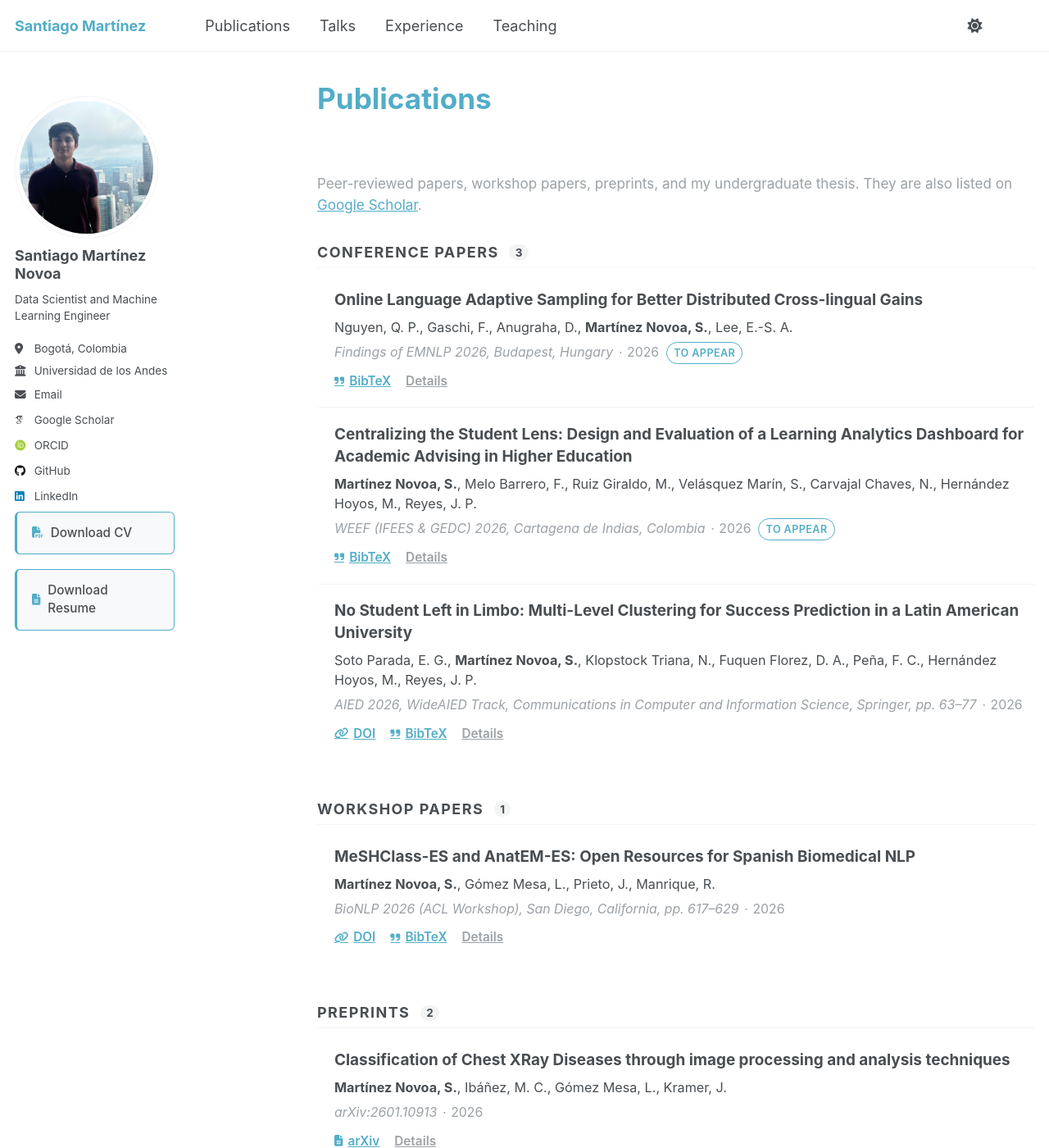
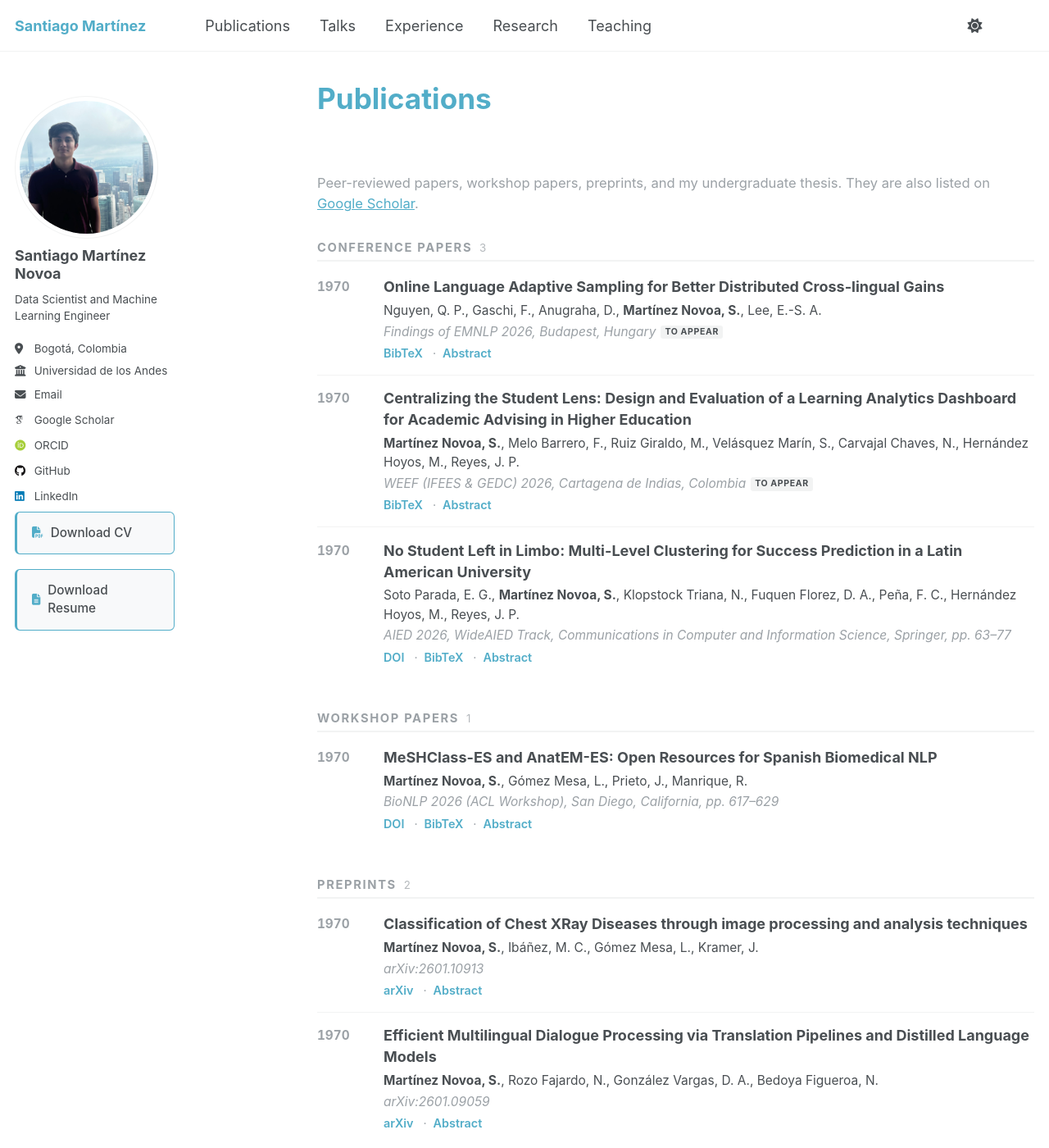
Before and after one commit to SantiagoM99/SantiagoM99.github.io, a Jekyll site: the page built from _pages/publications.html, in a window 1280 px wide and 1400 px high. Shown: the whole window at 82% size. Built offline with Jekyll 4.4.1, drawn with Linux system fonts in a browser that asks for light colours; some web fonts are replaced; a script that is not in the unit is left out; some of the changed text lies outside the part shown.

Commit message:
Split Work and Research into their own nav entries
Replace the in-page tabs with what the site already navigates by: two
menu entries, Experience for work and Research for research, each
pointing at its own page. The pages no longer cross-link with a
button that took you away from the one you were reading.

Rework the publications list into a proper citation layout: the year
sits in a left gutter and the entry gives title, authors with my own
name in bold, italic venue with the status pill beside it, and a row
of links. The previous version was airy and hard to scan because the
theme's `.page__content p` rule outranked the item margins, so the
list styles are now nested under .pub to win on specificity.

```diff
--- a/_data/navigation.yml
+++ b/_data/navigation.yml
@@ -17,6 +17,9 @@ main:
   - title: "Experience"
     url: /experience/
 
+  - title: "Research"
+    url: /research-experience/
+
   - title: "Teaching"
     url: /teaching/
 
--- a/_includes/publication-single.html
+++ b/_includes/publication-single.html
@@ -1,47 +1,43 @@
 {% include base_path %}
 
 {% comment %}
-  Listado de publicaciones en estilo cita academica: titulo, autores (con el
-  nombre propio en negrilla), venue + anio + estado, y una fila de enlaces.
-  Los campos vienen del front matter que genera cv_json_to_markdown_html.py.
+  Entrada de publicacion: año en la columna izquierda, y a la derecha titulo,
+  autores (nombre propio en negrilla), venue y enlaces. Los campos vienen del
+  front matter que genera cv_json_to_markdown_html.py.
 {% endcomment %}
 
 {% assign authors = post.authors | replace: "Martínez Novoa, S.", "<strong>Martínez Novoa, S.</strong>" | replace: "Santiago Martínez Novoa", "<strong>Santiago Martínez Novoa</strong>" %}
 
-<article class="pub-item" itemscope itemtype="https://schema.org/ScholarlyArticle">
-  <h3 class="pub-item__title" itemprop="headline">
+<article class="pub">
+  <div class="pub__year">{{ post.year | default: post.date | date: "%Y" }}</div>
+
+  <div class="pub__body">
+    <h3 class="pub__title">
       <a href="{{ base_path }}{{ post.url }}">{{ post.title }}</a>
     </h3>
 
     {% if post.authors and post.authors != '' %}
-    <p class="pub-item__authors">{{ authors }}</p>
+      <p class="pub__authors">{{ authors }}</p>
     {% endif %}
 
-  <p class="pub-item__meta">
-    {% if post.venue and post.venue != '' %}
-      <span class="pub-item__venue">{{ post.venue }}</span>
+    {% if post.venue != '' or post.status != '' %}
+      <p class="pub__venue">{{ post.venue }}{% if post.status and post.status != '' %}<span class="pub__badge">{{ post.status }}</span>{% endif %}</p>
     {% endif %}
-    {% if post.year %}
-      <span class="pub-item__year">{{ post.year }}</span>
-    {% endif %}
-    {% if post.status and post.status != '' %}
-      <span class="pub-item__badge">{{ post.status }}</span>
-    {% endif %}
-  </p>
 
-  <p class="pub-item__links">
+    <p class="pub__links">
       {% if post.doiurl and post.doiurl != '' %}
-      <a href="{{ post.doiurl }}" class="pub-link" target="_blank" rel="noopener"><i class="fas fa-link" aria-hidden="true"></i> DOI</a>
+        <a href="{{ post.doiurl }}" target="_blank" rel="noopener">DOI</a>
       {% endif %}
       {% if post.arxivurl and post.arxivurl != '' %}
-      <a href="{{ post.arxivurl }}" class="pub-link" target="_blank" rel="noopener"><i class="fas fa-file-lines" aria-hidden="true"></i> arXiv</a>
+        <a href="{{ post.arxivurl }}" target="_blank" rel="noopener">arXiv</a>
       {% endif %}
       {% if post.paperurl and post.paperurl != '' and post.doiurl == '' and post.arxivurl == '' %}
-      <a href="{{ post.paperurl }}" class="pub-link" target="_blank" rel="noopener"><i class="fas fa-up-right-from-square" aria-hidden="true"></i> Read</a>
+        <a href="{{ post.paperurl }}" target="_blank" rel="noopener">Full text</a>
       {% endif %}
       {% if post.bibtexurl and post.bibtexurl != '' %}
-      <a href="{{ post.bibtexurl }}" class="pub-link" target="_blank" rel="noopener"><i class="fas fa-quote-right" aria-hidden="true"></i> BibTeX</a>
+        <a href="{{ post.bibtexurl }}" target="_blank" rel="noopener">BibTeX</a>
       {% endif %}
-    <a href="{{ base_path }}{{ post.url }}" class="pub-link pub-link--details">Details</a>
+      <a href="{{ base_path }}{{ post.url }}">Abstract</a>
     </p>
+  </div>
 </article>
--- a/_sass/layout/_site-polish.scss
+++ b/_sass/layout/_site-polish.scss
@@ -1,140 +1,74 @@
 /* ==========================================================================
    SITE POLISH
-   Pestañas de experiencia, listado de publicaciones y ajustes de tarjetas.
+   Listado de publicaciones y ajustes de tarjetas.
    Todo se apoya en las variables --global-* para funcionar en claro y oscuro.
    ========================================================================== */
-
-/* --------------------------------------------------------------------------
-   Pestañas: Work / Research
-   -------------------------------------------------------------------------- */
-
-.exp-tabs {
-  display: flex;
-  flex-wrap: wrap;
-  gap: 0.25rem;
-  margin: 0 0 1.75em;
-  border-bottom: 1px solid var(--global-border-color);
-}
-
-.exp-tab {
-  display: inline-flex;
-  align-items: center;
-  gap: 0.5em;
-  padding: 0.65em 1.1em;
-  border: 0;
-  border-bottom: 2px solid transparent;
-  margin-bottom: -1px;
-  background: transparent;
-  font-family: $sans-serif-narrow;
-  font-size: 0.95em;
-  font-weight: 600;
-  color: var(--global-text-color-light);
-  cursor: pointer;
-  transition: $global-transition;
-
-  &:hover {
-    color: var(--global-text-color);
-  }
-
-  &:focus-visible {
-    outline: 2px solid var(--global-link-color);
-    outline-offset: 2px;
-  }
-
-  &.is-active {
-    color: var(--global-link-color);
-    border-bottom-color: var(--global-link-color);
-  }
-}
-
-.exp-tab__count {
-  padding: 0.1em 0.55em;
-  border-radius: 999px;
-  background: var(--global-border-color);
-  color: var(--global-text-color);
-  font-size: 0.75em;
-  font-weight: 700;
-  line-height: 1.6;
-}
-
-.exp-tab.is-active .exp-tab__count {
-  background: var(--global-link-color);
-  color: #fff;
-}
-
-/* Con JavaScript activo solo se ve el panel seleccionado y el titulo sobra,
-   porque la pestaña ya lo nombra. Sin JavaScript se ven ambos, con titulo. */
-.js-tabs .exp-panel:not(.is-active) {
-  display: none;
-}
-
-.js-tabs .exp-panel__title {
-  display: none;
-}
-
-.exp-panel__title {
-  margin-top: 0;
-}
 
 /* --------------------------------------------------------------------------
    Publicaciones
    -------------------------------------------------------------------------- */
 
 .pub-intro {
-  margin-bottom: 2em;
+  margin: 0 0 2em;
   color: var(--global-text-color-light);
-  font-size: 0.95em;
+  font-size: 0.92em;
 }
 
 .pub-group {
-  margin-bottom: 2.75em;
+  margin-bottom: 2.25em;
 }
 
 .pub-group__title {
   display: flex;
-  align-items: center;
-  gap: 0.7em;
-  margin: 0 0 0.35em;
-  padding-bottom: 0.4em;
+  align-items: baseline;
+  gap: 0.6em;
+  margin: 0 0 0.2em;
+  padding-bottom: 0.35em;
+  border-bottom: 2px solid var(--global-border-color);
+  font-family: $sans-serif-narrow;
+  font-size: 0.82em;
+  font-weight: 700;
+  letter-spacing: 0.11em;
+  text-transform: uppercase;
+  color: var(--global-text-color-light);
+}
+
+.pub-group__count {
+  font-size: 0.9em;
+  font-weight: 400;
+  letter-spacing: 0;
+  color: var(--global-text-color-light);
+  opacity: 0.75;
+}
+
+/* Año a la izquierda, contenido a la derecha */
+.pub {
+  display: grid;
+  grid-template-columns: 3.4rem 1fr;
+  column-gap: 1.1rem;
+  padding: 0.85em 0;
   border-bottom: 1px solid var(--global-border-color);
+}
+
+.pub:last-child {
+  border-bottom: 0;
+}
+
+.pub__year {
+  font-family: $sans-serif-narrow;
+  font-size: 0.85em;
+  font-weight: 700;
+  line-height: 1.75;
+  color: var(--global-text-color-light);
+  font-variant-numeric: tabular-nums;
+}
+
+.pub .pub__title {
+  margin: 0 0 0.2em;
   font-family: $sans-serif-narrow;
   font-size: 1em;
   font-weight: 700;
-  letter-spacing: 0.08em;
-  text-transform: uppercase;
-  color: var(--global-text-color);
-}
-
-.pub-group__count {
-  padding: 0.1em 0.55em;
-  border-radius: 999px;
-  background: var(--global-border-color);
-  color: var(--global-text-color);
-  font-size: 0.75em;
-  letter-spacing: 0;
-}
-
-.pub-item {
-  position: relative;
-  padding: 1.1em 0 1.1em 1em;
-  border-left: 3px solid transparent;
-  transition: $global-transition;
-
-  + .pub-item {
-    border-top: 1px solid var(--global-border-color);
-  }
-
-  &:hover {
-    border-left-color: var(--global-link-color);
-  }
-}
-
-.pub-item__title {
-  margin: 0 0 0.4em;
-  font-family: $sans-serif-narrow;
-  font-size: 1.05em;
-  font-weight: 700;
-  line-height: 1.4;
+  line-height: 1.45;
 
   a {
     color: var(--global-text-color);
@@ -147,85 +81,77 @@
   }
 }
 
-.pub-item__authors {
-  margin: 0 0 0.35em;
-  font-size: 0.9em;
-  line-height: 1.5;
+.pub__badge {
+  display: inline-block;
+  margin-left: 0.55em;
+  font-style: normal;
+  padding: 0.05em 0.5em;
+  border-radius: 3px;
+  background: var(--global-border-color);
   color: var(--global-text-color);
-
-  strong {
+  font-size: 0.68em;
   font-weight: 700;
-  }
+  letter-spacing: 0.06em;
+  text-transform: uppercase;
+  vertical-align: 0.15em;
+  white-space: nowrap;
 }
 
-/* Flujo de texto normal, no flex: con venues largos el año no queda huérfano
-   en su propia línea, sino pegado al final del venue. */
-.pub-item__meta {
-  margin: 0 0 0.6em;
-  font-size: 0.88em;
-  line-height: 1.7;
-  color: var(--global-text-color-light);
+.pub .pub__authors,
+.pub .pub__venue {
+  margin: 0 0 0.15em;
+  font-size: 0.86em;
+  line-height: 1.5;
 }
 
-.pub-item__venue {
+.pub__authors {
+  color: var(--global-text-color);
+}
+
+.pub__venue {
+  color: var(--global-text-color-light);
   font-style: italic;
 }
 
-/* El separador solo aparece si hay venue antes del año. Los márgenes evitan
-   depender del espacio en blanco del HTML. */
-.pub-item__venue + .pub-item__year::before {
-  content: "·";
-  margin: 0 0.35em 0 0.15em;
-}
+.pub .pub__links {
+  margin: 0.3em 0 0;
+  font-size: 0.8em;
 
-.pub-item__badge {
-  display: inline-block;
-  margin-left: 0.35em;
-  padding: 0.15em 0.65em;
-  border: 1px solid var(--global-link-color);
-  border-radius: 999px;
-  color: var(--global-link-color);
-  font-size: 0.8em;
-  font-weight: 600;
-  letter-spacing: 0.03em;
-  text-transform: uppercase;
-  white-space: nowrap;
-}
-
-.pub-item__links {
-  display: flex;
-  flex-wrap: wrap;
-  gap: 1em;
-  margin: 0;
-}
-
-.pub-link {
-  display: inline-flex;
-  align-items: center;
-  gap: 0.4em;
-  font-size: 0.85em;
+  a {
     font-weight: 600;
     text-decoration: none;
 
     &:hover {
       text-decoration: underline;
     }
+  }
 
-  i {
-    font-size: 0.9em;
+  /* Separador entre enlaces, sin puntos sueltos al inicio ni al final */
+  a + a::before {
+    content: "·";
+    margin: 0 0.55em;
+    color: var(--global-text-color-light);
+    font-weight: 400;
   }
 }
 
-.pub-link--details {
-  color: var(--global-text-color-light);
+@media (max-width: 37.5em) {
+  .pub {
+    grid-template-columns: 1fr;
+    row-gap: 0.15em;
+  }
+
+  .pub__year {
+    line-height: 1.4;
+  }
 }
 
 /* --------------------------------------------------------------------------
    Tarjetas de experiencia, docencia y charlas
    -------------------------------------------------------------------------- */
 
-/* El borde en color de enlace hacia cada tarjeta competia con el contenido:
-   borde neutro en reposo y acento solo al pasar el cursor. */
+/* El borde en color de enlace competia con el contenido: borde neutro en
+   reposo y acento solo al pasar el cursor. */
 .archive__item {
   border-color: var(--global-border-color) !important;
 
```
Also changed, not shown: _pages/experience.html (+8 -71 lines), _pages/research-experience.html (+14 -1 lines). Lines whose indentation alone changed are shown as unchanged.
